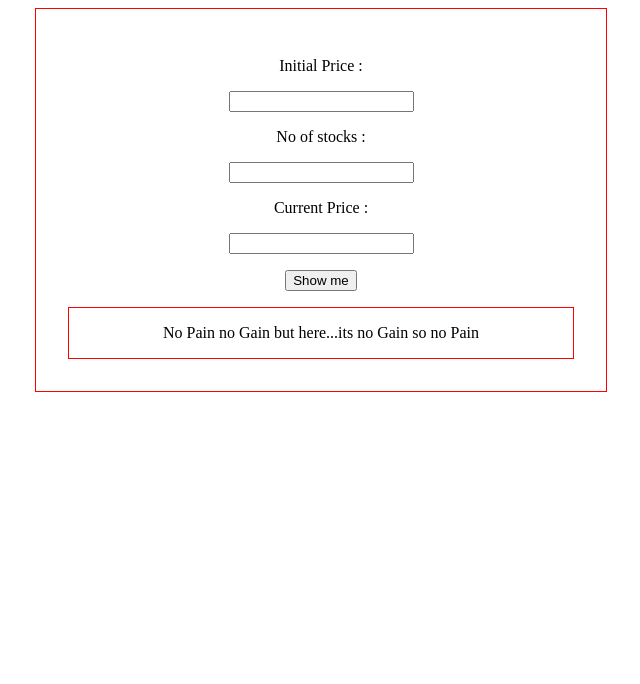
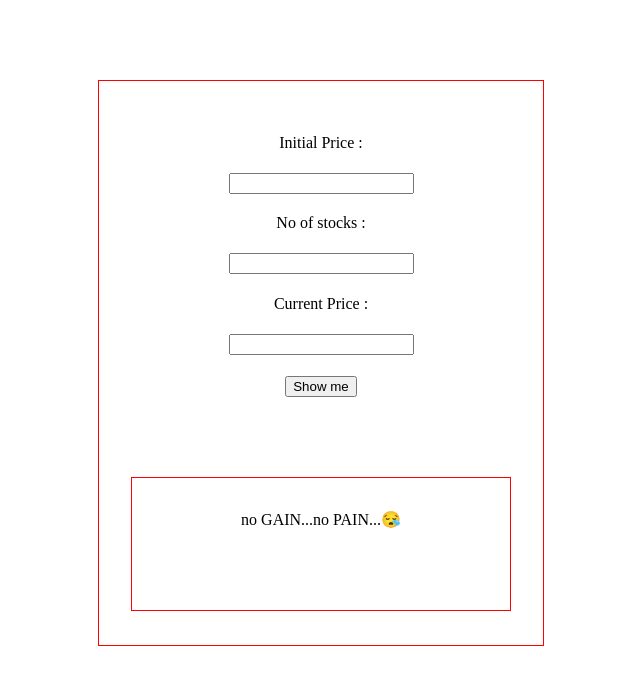
Before and after one commit to meenank/stock-PL, a plain HTML site: page index.html in a window 1280 px wide. Both pictures are taken after a click on the button "Show me". Shown: the whole page, without its empty margins (319-959 px from the left). Drawn offline with Linux system fonts and the light colour scheme.

Commit message:
layout changes

```diff
--- a/app.js
+++ b/app.js
@@ -24,9 +24,9 @@ function showResult() {
     if (percentage_pl > 0) {
         res_area.innerHTML = "you got a profit of +" + percentage_pl + "%...CONGRATS!!! 🥳";
     } else if (percentage_pl < 0) {
-        res_area.innerHTML = "You got a loss of " + percentage_pl + "%...time to awake harshad mehta in you 😜";
+        res_area.innerHTML = "You got a loss of " + percentage_pl + "%...time to awake harshad mehta in you 😉";
     } else {
-        res_area.innerHTML = "No Pain no Gain  but here...its no Gain so no Pain"
+        res_area.innerHTML = "no GAIN...no PAIN...😪"
     }
 
 }
--- a/styles.css
+++ b/styles.css
@@ -1,6 +1,7 @@
 .container {
-    max-width: 40%;
-    margin: 0 auto;
+    max-width: 30%;
+    height: 500px;
+    margin: 5rem auto;
     border: 1px solid red;
     padding: 2rem;
 }
@@ -12,12 +13,14 @@ button {
     /* border: 1px solid red; */
     display: block;
     /* width: 100%;*/
-    margin: 1rem auto;
+    margin: 1.3rem auto;
     /* max-width: 60%; */
 }
 
 .result {
+    margin: 5rem auto;
+    height: 100px;
     text-align: center;
-    padding: 1rem;
+    padding-top: 2rem;
     border: 1px solid red;
 }
```
